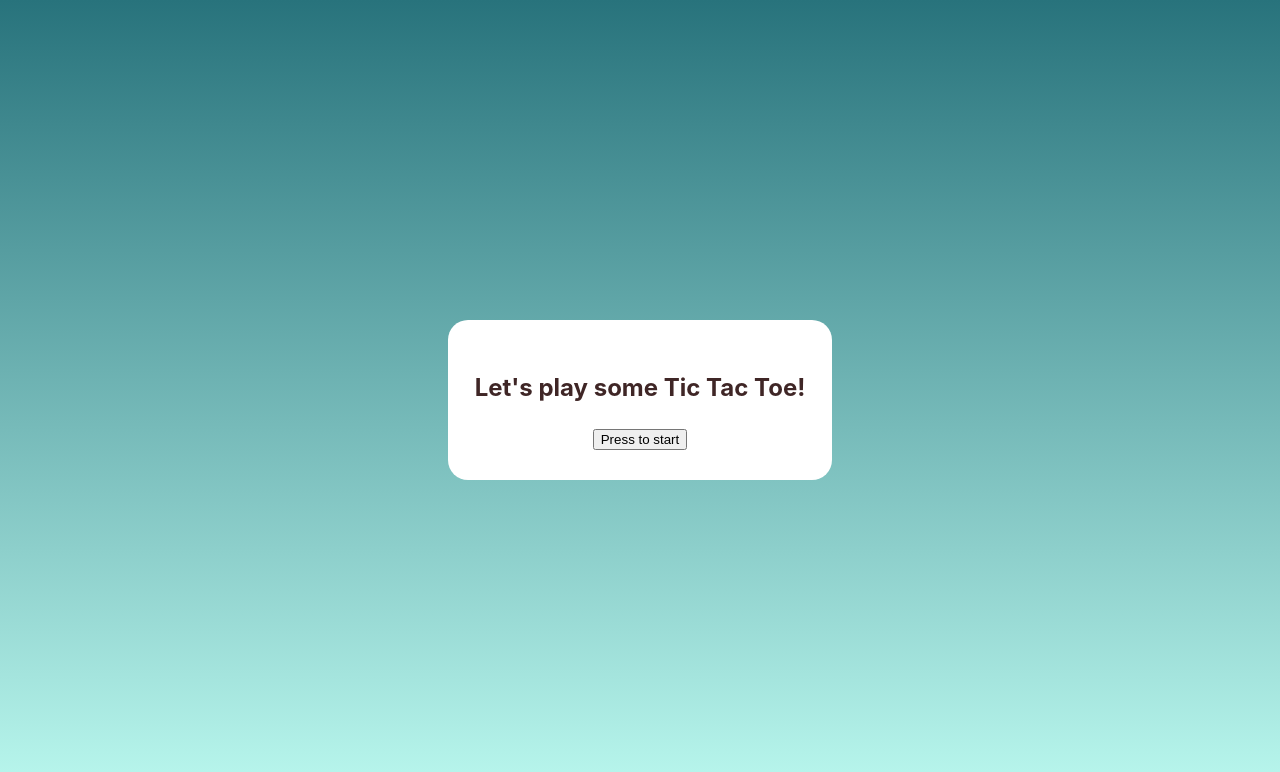
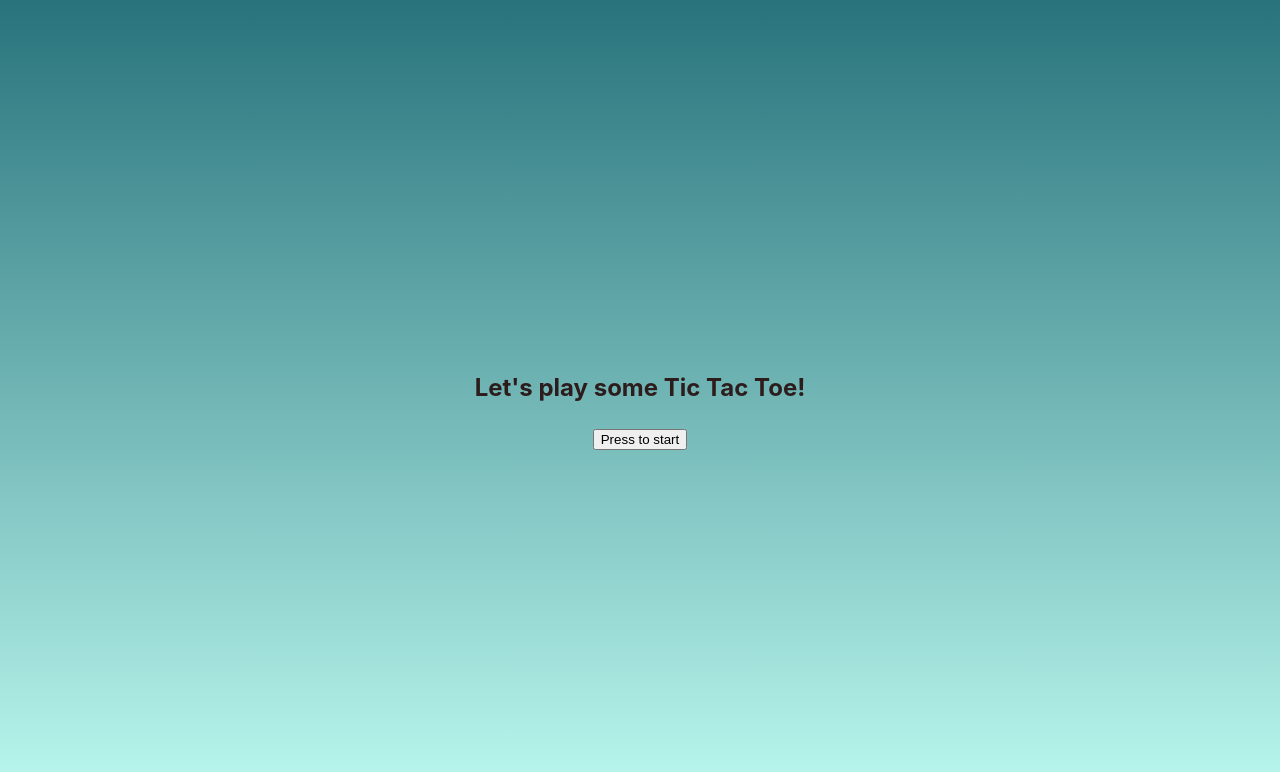
Before and after one commit to Mikael-Ronnberg/TicTacToe-React, a React (Vite) app: page / in a window 1280 px wide. Shown: the top 772 px of the page. Built offline with nearby package versions, Linux system fonts and the light colour scheme.

Commit message:
Style: added styling to squares

```diff
--- a/src/pages/Home/Home.css
+++ b/src/pages/Home/Home.css
@@ -1,15 +1,29 @@
 body {
-    background: linear-gradient( to bottom, rgb(40, 115, 124), rgb(187, 249, 239));
+    /* background: linear-gradient( to bottom, rgb(40, 115, 124), rgb(187, 249, 239)); */
 }
 
-.container {
+.big_container {
+
+    height: 23vh;
+    width: 31vw;
+    display: flex;
+    justify-content: center;
+    align-items: center;
+    background: #ebeef1;
+    border-radius: 20px;
+}
+
+.small_container {
     height: 20vh;
     width: 30vw;
-    background-color: white;
+    background-color: #ebeef1;
     margin: 20px;
     display: flex;
     flex-direction: column;
     justify-content: center;
     align-items: center;
     border-radius: 20px;
+    color: #00a037;
+    box-shadow: -10px -10px 10px -1px rgba(255, 255, 255, 0.70),
+                10px 10px 10px -1px rgba(10, 99, 169, 0.16);
 }
```
